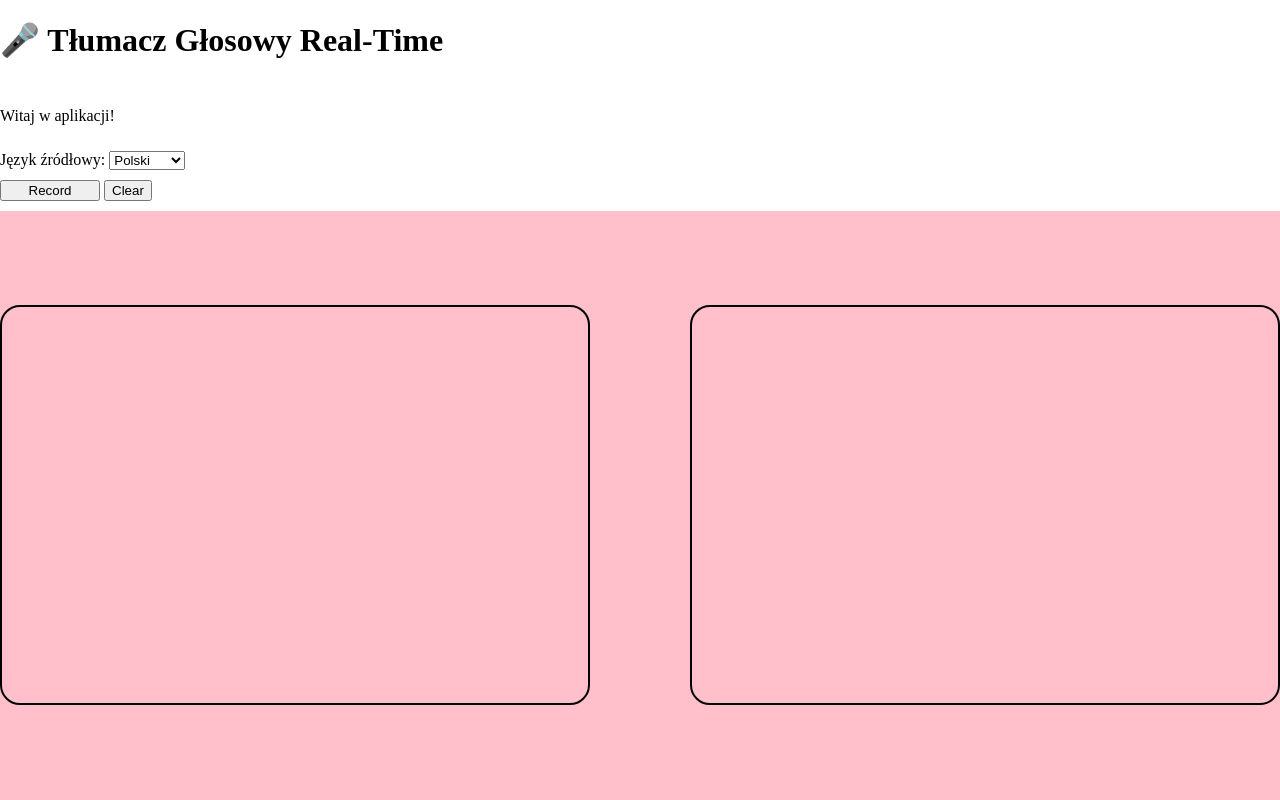
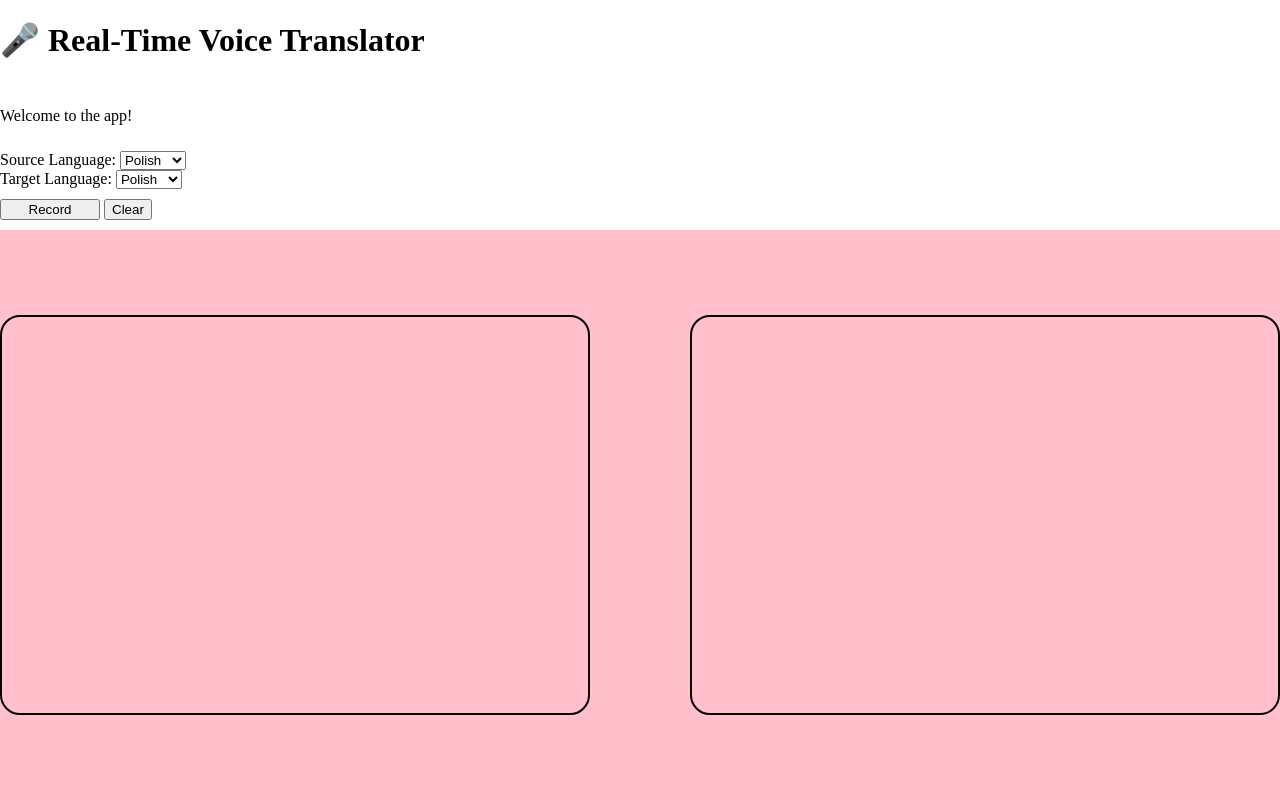
Before and after one commit to AnnaZar89/Realtime-Speech-To-Speech-Translator, a Flask app: page / in a window 1280 px wide. Run offline with Flask 3, Linux system fonts and the light colour scheme.

Commit message:
update nomenclature into english

```diff
--- a/templates/index.html
+++ b/templates/index.html
@@ -7,14 +7,23 @@
     <title>🎤 Tłumacz Głosowy</title>
 </head>
 <body>
-    <h1>🎤 Tłumacz Głosowy Real-Time</h1>
-    <p>Witaj w aplikacji!</p>
+    <h1>🎤 Real-Time Voice Translator</h1>
+    <p>Welcome to the app!</p>
     <div class="selectContainer">
-        <label for="dataSrcLanguage">Język źródłowy:</label>
-        <select id="dataSrcLanguage" name="dataSrcLanguage">
-            <option value="pl-PL">Polski</option>
-            <option value="en-US">Angielski</option>
-        </select>
+        <div class="field">
+            <label for="dataSrcLanguage">Source Language:</label>
+            <select id="dataSrcLanguage" name="dataSrcLanguage">
+                <option value="pl-PL">Polish</option>
+                <option value="en-US">English</option>
+            </select>
+        </div>
+        <div class="field">
+            <label for="dataSrcLanguage">Target Language:</label>
+            <select id="dataTargetLanguage" name="dataTargetLanguage">
+                <option value="pl-PL">Polish</option>
+                <option value="en-US">English</option>
+            </select>
+        </div>
     </div>
     <div class="buttonContainer">
         <button type="button" id="recordBtn">Record</button>
```
